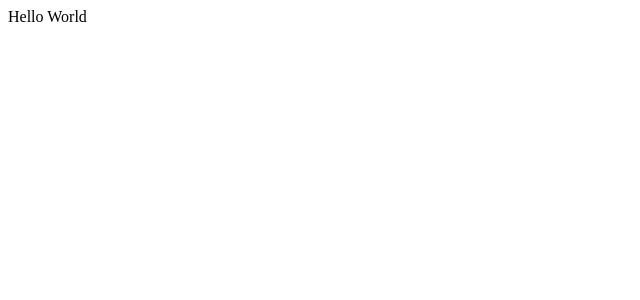
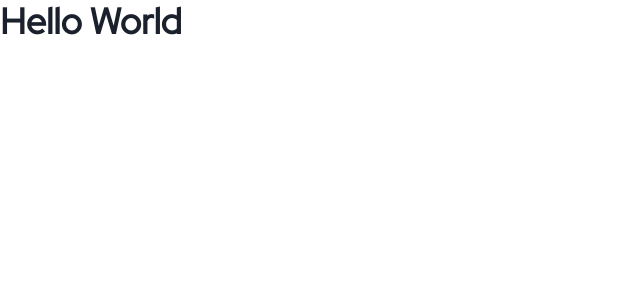
Before and after one commit to johnmarion1126/cratedigging, a Next.js app in the folder client/: page / in a window 1280 px wide. Shown: the top 300 px of the page, without its empty margins (0-640 px from the left). Built offline with nearby package versions, Linux system fonts and the light colour scheme.

Commit message:
Set up chakra-ui

```diff
--- a/client/package.json
+++ b/client/package.json
@@ -14,6 +14,7 @@
     "@chakra-ui/react": "^2.2.1",
     "@emotion/react": "^11.9.3",
     "@emotion/styled": "^11.9.3",
+    "@fontsource/red-hat-display": "^4.5.9",
     "framer-motion": "^6.3.11",
     "graphql": "^16.5.0",
     "next": "12.1.6",
--- a/client/src/pages/_app.tsx
+++ b/client/src/pages/_app.tsx
@@ -1,6 +1,13 @@
 import React from 'react';
+import '@fontsource/red-hat-display';
 import type { AppProps } from 'next/app';
+import { ChakraProvider } from '@chakra-ui/react';
+import theme from '../theme';
 
-const MyApp = ({ Component, pageProps }: AppProps) => <Component {...pageProps} />;
+const MyApp = ({ Component, pageProps }: AppProps) => (
+  <ChakraProvider resetCSS theme={theme}>
+    <Component {...pageProps} />
+  </ChakraProvider>
+);
 
 export default MyApp;
--- a/client/src/pages/index.tsx
+++ b/client/src/pages/index.tsx
@@ -1,10 +1,11 @@
 import React from 'react';
 import type { NextPage } from 'next';
+import { Heading } from '@chakra-ui/react';
 
 const Home: NextPage = () => (
-  <div>
+  <Heading>
     Hello World
-  </div>
+  </Heading>
 );
 
 export default Home;
--- /dev/null
+++ b/client/src/theme.ts
@@ -0,0 +1,10 @@
+import { extendTheme } from '@chakra-ui/react';
+
+const theme = extendTheme({
+  fonts: {
+    heading: 'Red Hat Display',
+    body: 'Red Hat Display',
+  },
+});
+
+export default theme;
```
Also changed, not shown: 1 other file (tests, documents, lock files or other folders).
